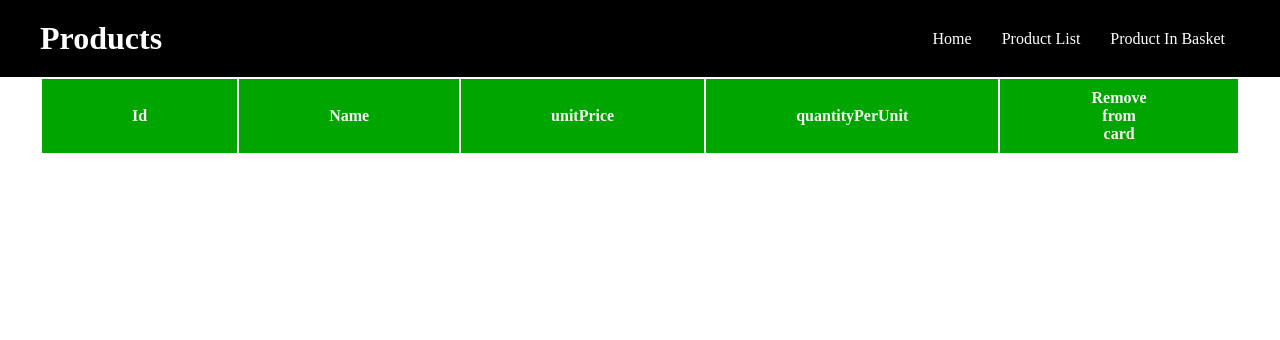
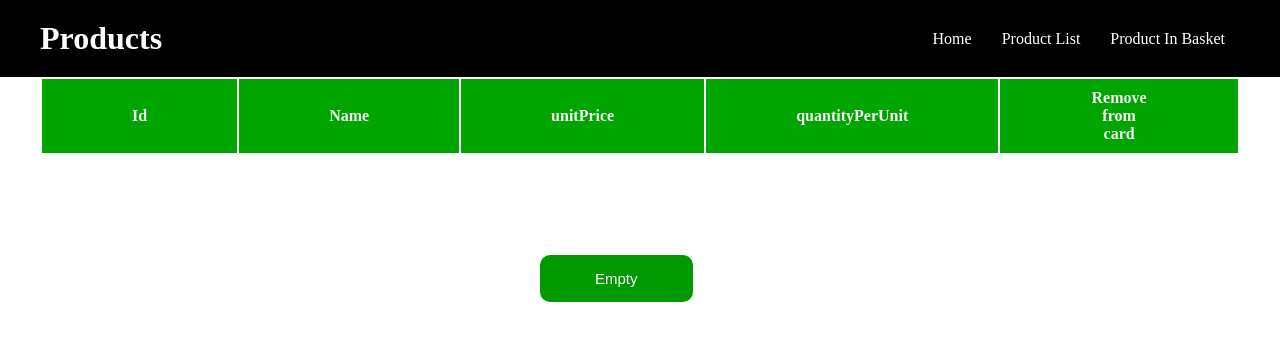
Before and after one commit to KhidirovaSveta/Add-To-Basket, a React (Create React App) app: page /pages/product-in-backet in a window 1280 px wide. Shown: the top 340 px of the page. Built offline with nearby package versions, Linux system fonts and the light colour scheme.

Commit message:
added empty button

```diff
--- a/src/pages/product-in-backet/index.jsx
+++ b/src/pages/product-in-backet/index.jsx
@@ -38,6 +38,7 @@ const ProductInBasket = () => {
           })}
         </tbody>
       </table>
+      <button className="btn" onClick={() => setBasket([])}> Empty </button>
     </div>
   );
 };
--- a/src/pages/product-in-backet/index.scss
+++ b/src/pages/product-in-backet/index.scss
@@ -21,9 +21,6 @@
           }
         }
       }
-        tr:nth-child(2n) {
-          background-color: rgb(190, 190, 190);
-        }
     }
     button {
       border: none;
@@ -31,4 +28,14 @@
       cursor: pointer;
     }
   }
+  .btn {
+    border: none;
+    background-color: rgb(0, 154, 0);
+    color: white;
+    padding: 15px 55px;
+    font-size: 15px;
+    margin: 100px 500px;
+    border-radius: 10px;
+    cursor: pointer;
   }
+}
```
Lines whose indentation alone changed are shown as unchanged.
